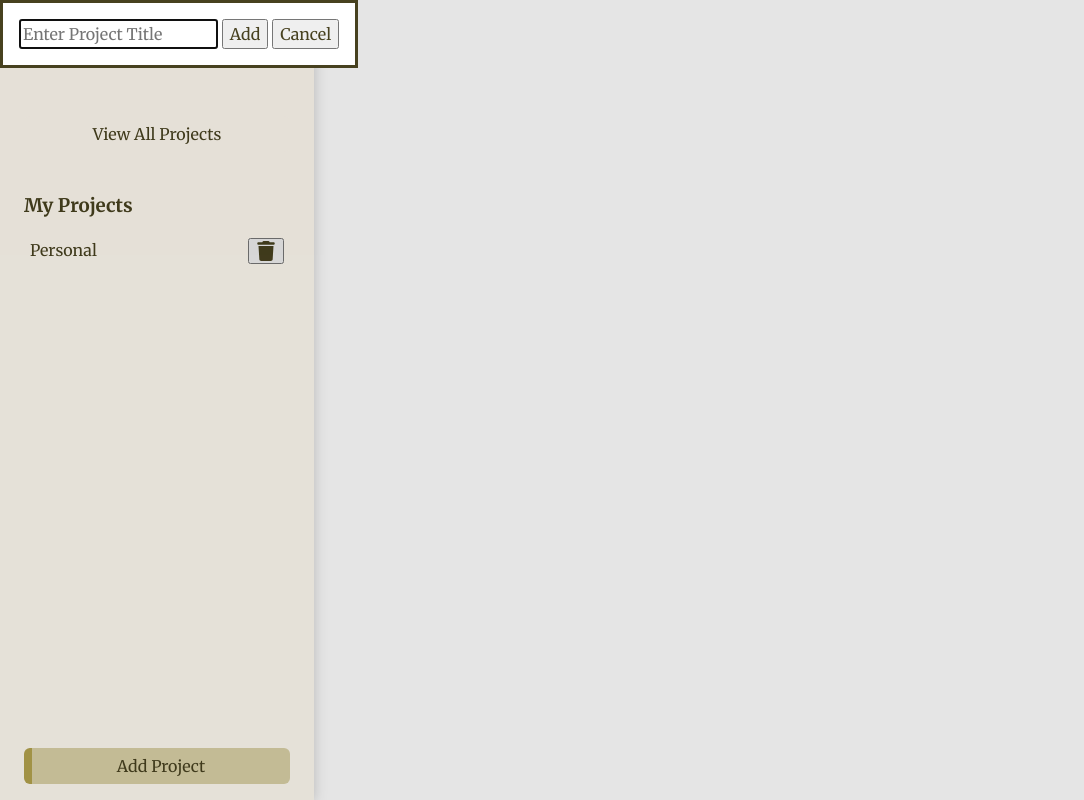
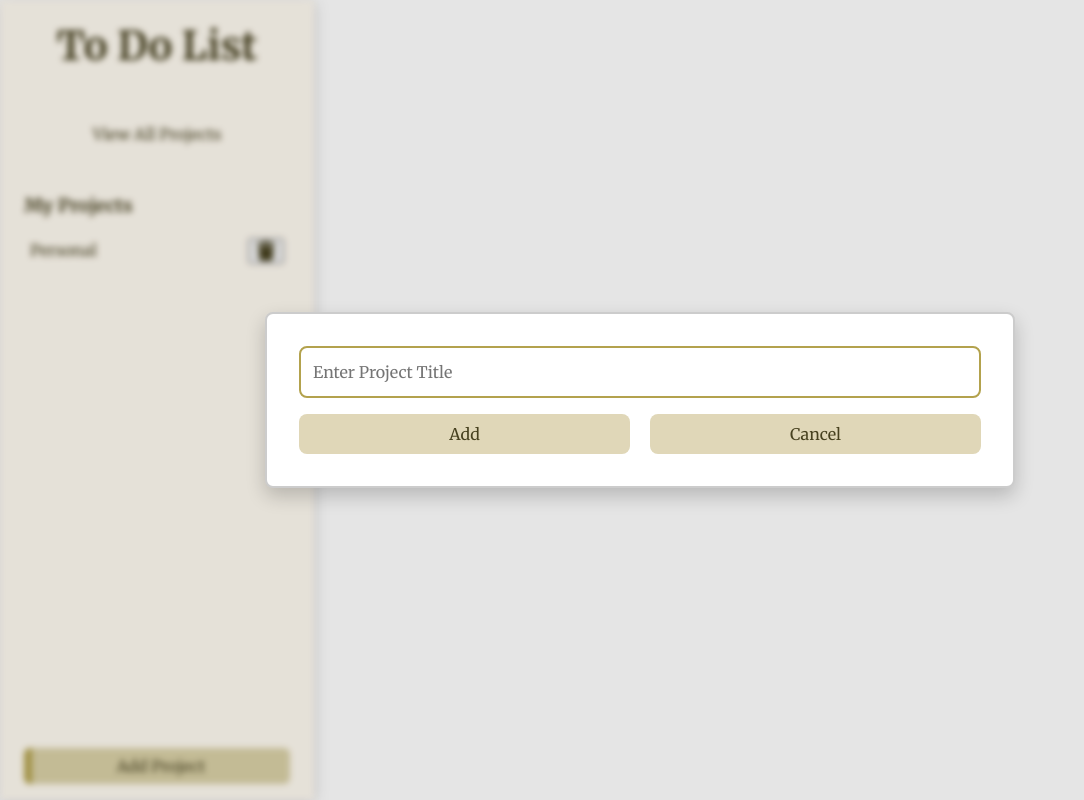
Before and after one commit to MattyMaugeri/to-do-list, a website built with webpack: page src/template.html in a window 1280 px wide. Both pictures are taken after a click on the button "Add Project". Shown: the whole page, without its empty margins (0-1084 px from the left). Built offline with nearby package versions, Linux system fonts and the light colour scheme.

Commit message:
Finished dialog styling including blur effect

```diff
--- a/src/modules/userInterface.js
+++ b/src/modules/userInterface.js
@@ -10,6 +10,7 @@ const viewAllProjectsBtn = document.querySelector('#view-all-projects-btn');
 const addProjectBtn = document.querySelector('#add-project-btn');
 
 function addProjectDisplay() {
+    document.body.classList.add('blur');
     projectDialog.showModal();
 }
 
@@ -125,7 +126,7 @@ function renderProjects() {
         projectNameDiv.textContent = project;
 
         const btn = document.createElement('button');
-        btn.classList.add('remove-project-btn');
+        btn.classList.add('delete-project-btn');
         btn.id = project;
         btn.innerHTML = `
         <svg xmlns="http://www.w3.org/2000/svg" viewBox="0 0 448 512" width="20" height="20" fill="currentColor">
@@ -243,6 +244,7 @@ function bindEvents() {
 
                 viewTodoDetails(currentTodo);
 
+                document.body.classList.add('blur');
                 todoDialog.showModal();
 
                 // Add id to dialog dataset
@@ -258,7 +260,7 @@ function bindEvents() {
     todoDialog.addEventListener('reset', (e) => {
         console.log(e.target);
         todoDialog.close();
-
+        document.body.classList.remove('blur');
     });
 
     // Todo Dialog Submit Button
@@ -273,6 +275,7 @@ function bindEvents() {
         renderTodos(project);
 
         todoDialog.close();
+        document.body.classList.remove('blur');
     })
 
     viewAllProjectsBtn.addEventListener('click', viewAllProjects);
@@ -301,7 +304,7 @@ function bindEvents() {
         const target = e.target.closest('button');
 
         if (target != null) {
-            if (target.classList.contains('remove-project-btn')) {
+            if (target.classList.contains('delete-project-btn')) {
                 const projectName = target.id;
                 Manager.removeProject(projectName);
                 renderProjects();
@@ -319,10 +322,12 @@ function bindEvents() {
         Manager.createProject(Manager.normaliseTitle(title));
         renderProjects();
         projectForm.reset();
+        document.body.classList.remove('blur');
         projectDialog.close();
     });
 
     projectForm.addEventListener('reset', () => {
+        document.body.classList.remove('blur');
         projectDialog.close();
     })
 
--- a/src/styles.css
+++ b/src/styles.css
@@ -80,7 +80,7 @@ h6 {
     --darker-tan: hsl(50, 40%, 20%);
 }
 
-*{
+* {
     font-family: 'Merriweather', sans-serif;
     color: var(--darker-tan);
 }
@@ -119,7 +119,7 @@ body {
     justify-content: space-between;
 }
 
-.sidebar > button,
+.sidebar>button,
 .project-list-item {
     border-radius: 6px;
     padding: 6px;
@@ -129,19 +129,19 @@ body {
     flex: 1;
 }
 
-.sidebar > button {
+.sidebar>button {
     border: none;
     background-color: #fffaf0;
 }
 
-.sidebar > button:hover,
+.sidebar>button:hover,
 .project-list-item:hover {
     cursor: pointer;
     background-color: hsl(50, 40%, 75%);
     transition: 0.3s ease;
 }
 
-.sidebar > button.clicked {
+.sidebar>button.clicked {
     background-color: hsl(50, 40%, 75%);
     border-left: 8px solid hsl(50, 40%, 50%);
 }
@@ -218,7 +218,8 @@ body {
     -webkit-appearance: none;
     background-color: #fff;
     border: 3px solid var(--darker-tan);
-    border-radius: 50%; /* Makes it round */
+    border-radius: 50%;
+    /* Makes it round */
     width: 20px;
     height: 20px;
     cursor: pointer;
@@ -248,3 +249,70 @@ body {
     display: flex;
     flex-direction: column;
 }
+
+.delete-project-btn:hover,
+.delete-todo-btn:hover {
+    cursor: pointer;
+}
+
+#project-dialog, #todo-dialog {
+    position: absolute;
+    width: 750px;
+    top: 50%;
+    left: 50%;
+    transform: translateX(-50%) translateY(-50%);
+    padding: 2rem;
+    border: 2px solid #CCC;
+    box-shadow: 0 0.5em 1.2em rgba(0, 0, 0, 0.2);
+    border-radius: 0.5em;
+}
+
+.dialog-project-title>input {
+    width: 100%;
+    border-radius: 0.5rem;
+    border: 1px solid #ccc;
+    padding: 0.75rem;
+}
+
+.dialog-project-title>input:focus {
+    outline: none;
+    border: 2px solid var(--dark-tan);
+}
+
+.dialog-project-buttons,
+.todo-dialog-buttons {
+    display: flex;
+    gap: 20px;
+}
+
+.dialog-project-buttons>button,
+.todo-dialog-buttons>button {
+    width: 100%;
+    background-color: hsl(46, 39%, 80%);
+    border: none;
+    border-radius: 0.5rem;
+    padding: 0.5rem 0;
+    margin-top: 1rem;
+    transition: 0.3s ease;
+}
+
+.dialog-project-buttons>button:hover,
+.todo-dialog-buttons>button:hover {
+    cursor: pointer;
+    background-color: hsl(40, 40%, 60%);
+}
+
+.todo-display-header {
+    text-align: center;
+}
+
+textarea {
+    resize: none;
+    min-height: 150px;
+}
+
+
+
+.blur {
+    filter: blur(3px);
+}
--- a/src/template.html
+++ b/src/template.html
@@ -37,9 +37,13 @@
 
     <dialog id="project-dialog">
         <form id="project-form">
-            <input type="text" id="title" name="title" placeholder="Enter Project Title">
-            <button type="submit" class="dialog-btns" id="dialog-add-btn">Add</button>
-            <button type="reset" class="dialog-btns" id="dialog-cancel-btn">Cancel</button>
+            <div class="dialog-project-title">
+                <input type="text" id="title" name="title" placeholder="Enter Project Title">
+            </div>
+            <div class="dialog-project-buttons">
+                <button type="submit" class="dialog-btns" id="dialog-add-btn">Add</button>
+                <button type="reset" class="dialog-btns" id="dialog-cancel-btn">Cancel</button>
+            </div>
         </form>
     </dialog>
 
@@ -58,10 +62,13 @@
             </select>
 
             <label for="notes">Notes:</label>
-            <textarea name="notes" id="notes"></textarea>
+            <textarea name="notes" id="notes" maxlength="400"></textarea>
 
-            <button type="submit" id="todo-dialog-submit-btn">Add</button>
-            <button type="reset" id="todo-dialog-cancel-btn">Cancel</button>
+            <div class="todo-dialog-buttons">
+                <button type="submit" id="todo-dialog-submit-btn">Save</button>
+                <button type="reset" id="todo-dialog-cancel-btn">Cancel</button>
+            </div>
+
         </form>
     </dialog>
 
```
